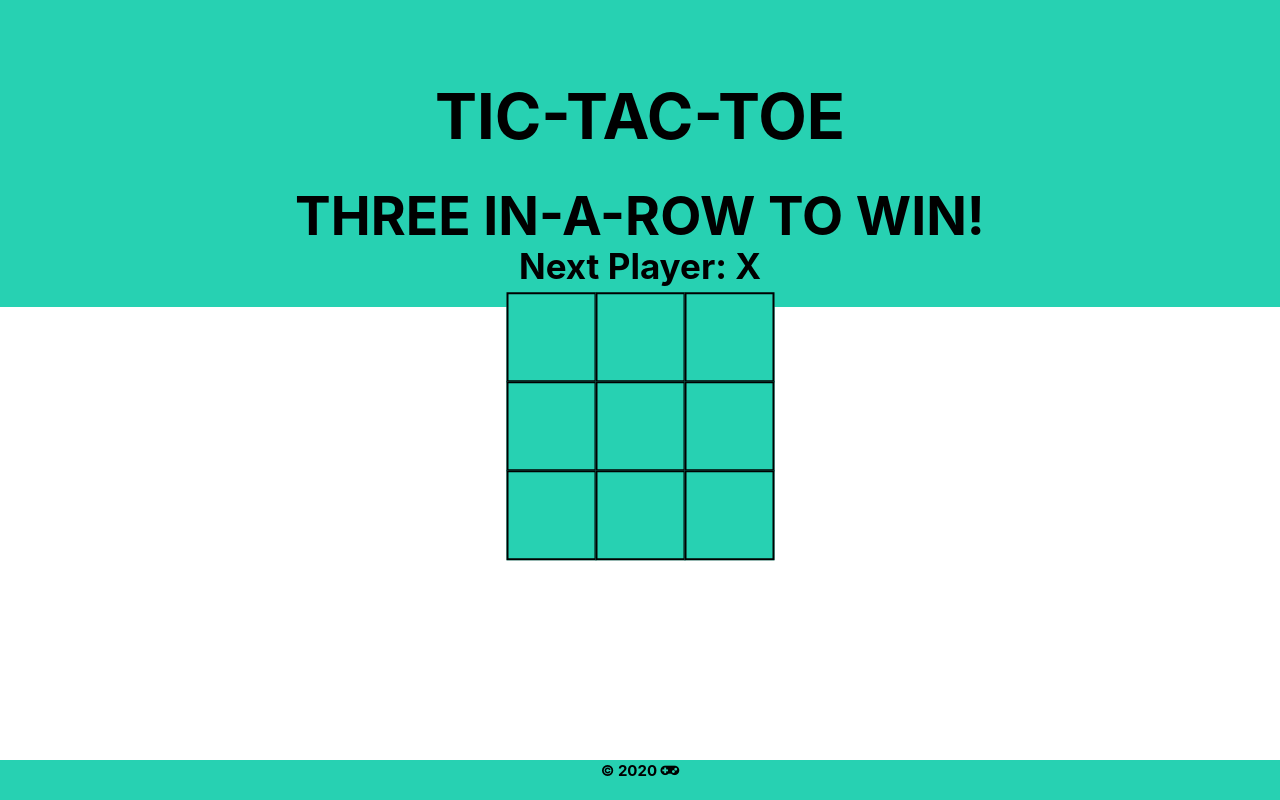
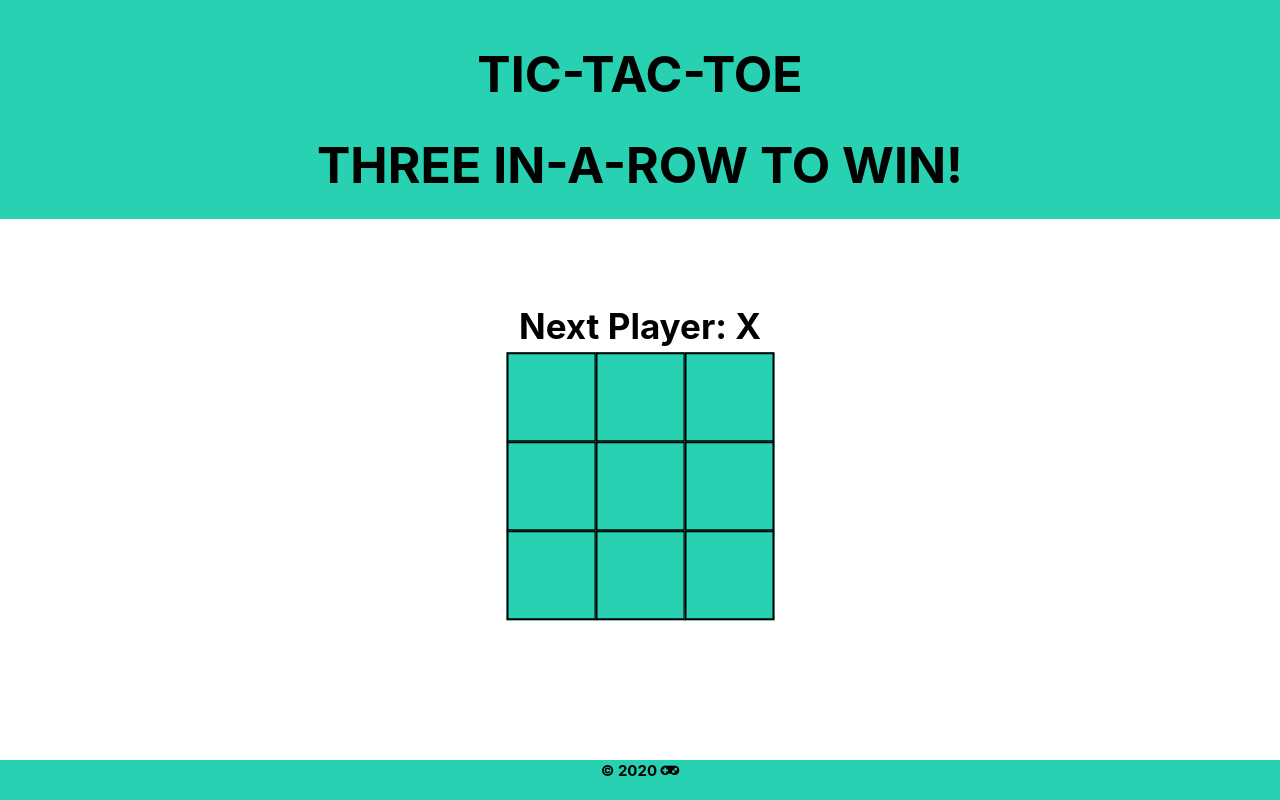
Before and after one commit to AshelyNicole/ReactProject3, a React (Create React App) app in the folder client/: page /tictactoe in a window 1280 px wide. Built offline with nearby package versions, Linux system fonts and the light colour scheme; the HTML template or start-up script is replaced by a standard one.

Commit message:
Fixed Tic-Tac-Toe page

```diff
--- a/client/src/components/styles/TicTacToe.css
+++ b/client/src/components/styles/TicTacToe.css
@@ -1,5 +1,5 @@
 .square {
-  /* display: inline-block; */
+  display: inline-block;
   float: left;
   background-color: #27d1b2;
   border: 2px solid black;
@@ -12,7 +12,6 @@
   width: 90px;
   line-height: 80px;
   height: 90px;
-  /* display: inline-block; */
   outline: none;
   text-decoration: none;
 }
@@ -25,6 +24,7 @@
   top: 50%;
   left: 50%;
   transform: translate(-50%, -50%);
+  margin-top: 60px;
 }
 
 .turn-order {
@@ -38,14 +38,14 @@
   text-align: center;
   font-weight: bold;
   color: black;
+  font-size: 50px;
 }
 
 .jumbotron {
-  padding: 40px;
+  padding: 5px;
   background-color: #27d1b2;
   width: 100%;
   border-radius: 0;
-  position: fixed;
 }
 
 .footer-tic-tac-toe {
```
